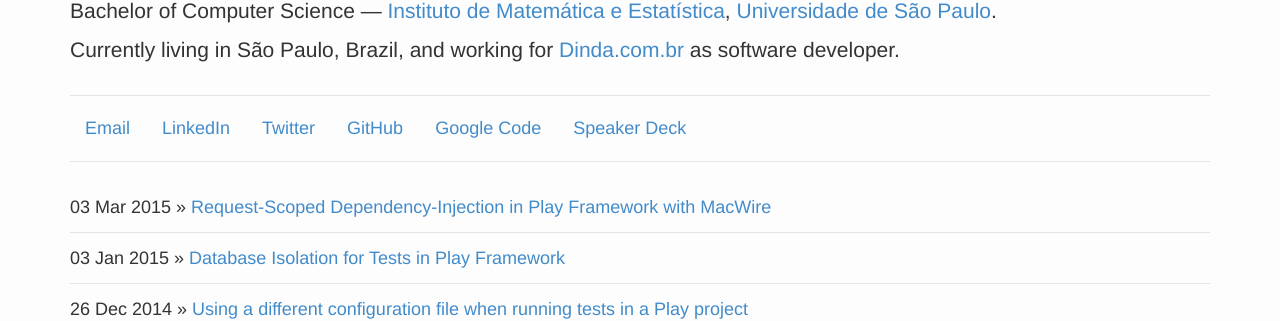
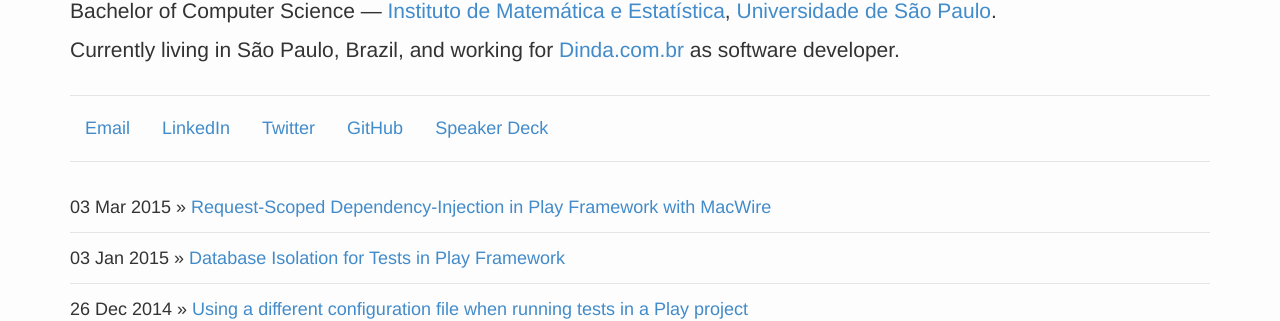
Before and after one commit to pmatiello/pmatiello.github.io, a Jekyll site: the page built from index.html, in a window 1280 px wide. Shown: the part 137-458 px from the top of the page. Built offline with Jekyll 4.4.1, drawn with Linux system fonts in a browser that asks for light colours; Markdown is read by kramdown in place of the engine named in the settings.

Commit message:
Remove Google Code link.

```diff
--- a/index.html
+++ b/index.html
@@ -16,7 +16,6 @@
     <li><a href="http://www.linkedin.com/in/pmatiello">LinkedIn</a></li>
     <li><a href="http://twitter.com/pmatiello">Twitter</a></li>
     <li><a href="https://github.com/pmatiello">GitHub</a></li>
-    <li><a href="https://code.google.com/u/pmatiello/">Google Code</a></li>
     <li><a href="https://speakerdeck.com/pmatiello">Speaker Deck</a></li>
   </ul>
 
```
